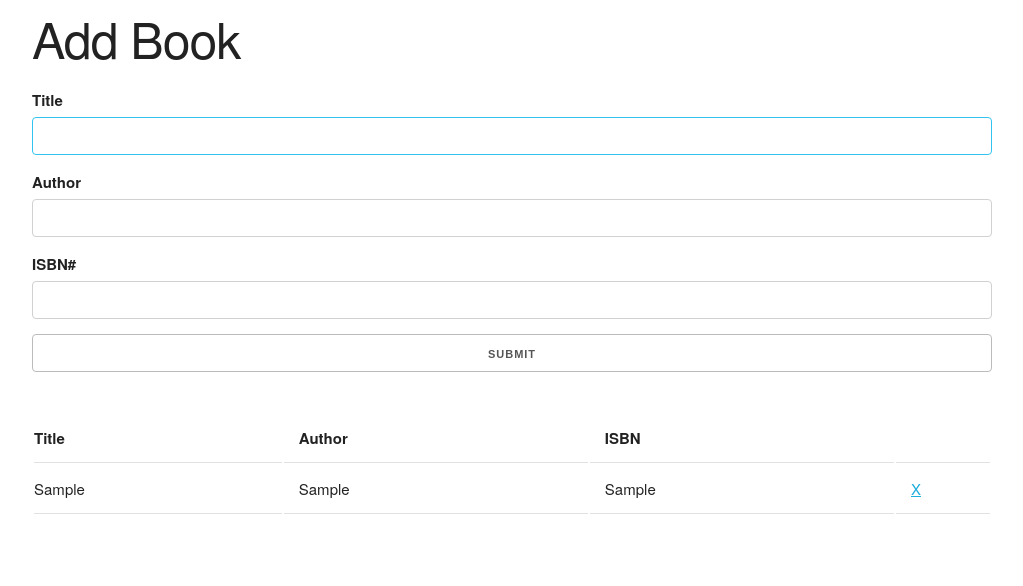
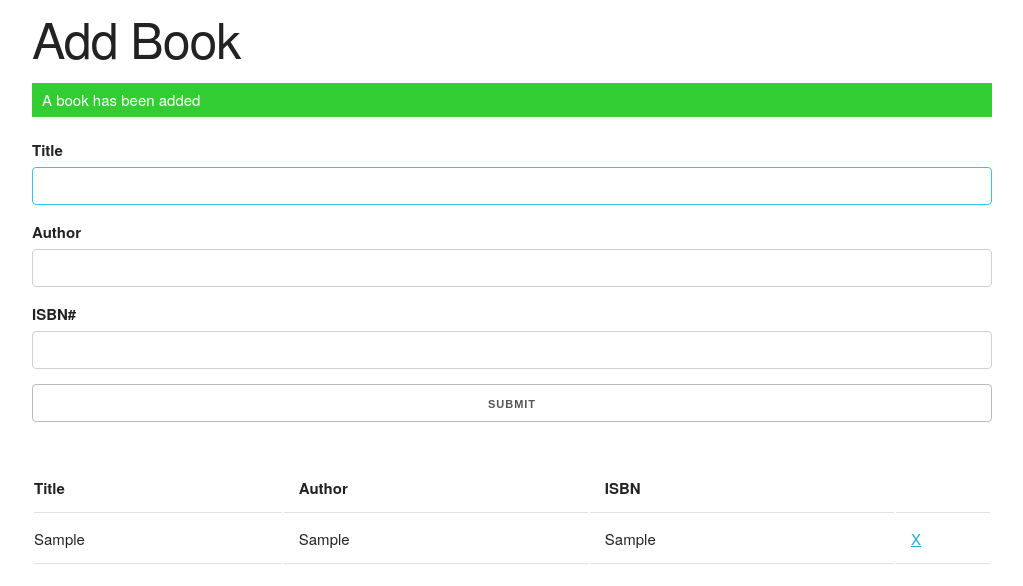
Before and after one commit to dankoknad/oop-book-list-project-es6, a plain HTML site: page index.html in a window 1280 px wide. Both pictures are taken after typing "Sample", "Sample", "Sample" into the empty fields and a click on the input "Submit". Shown: the whole page, without its empty margins (128-1151 px from the left). Drawn offline with nearby package versions, Linux system fonts and the light colour scheme.

Commit message:
adding "showAlert" prototype to UI constructor

```diff
--- a/css/index.css
+++ b/css/index.css
@@ -1,12 +1,20 @@
+h1 {
+  margin-bottom: 70px;
+}
+
 .success,
 .error {
+  position: absolute;
+  top: 70px;
+  left: 0;
+  right: 0;
   color: #fff;
-  padding: 5px;
+  padding: 5px 10px;
   margin: 5px 0 15px 0;
 }
 
 .success {
-  background: #0f0;
+  background: #32CD32;
 }
 
 .error {
--- a/index.html
+++ b/index.html
@@ -11,7 +11,7 @@
 </head>
 
 <body>
-  <div class="container">
+  <div class="container" id="container">
     <h1>Add Book</h1>
     <form id="book-form">
       <div>
--- a/js/index.js
+++ b/js/index.js
@@ -1,4 +1,5 @@
-var formEl = document.getElementById('book-form'),
+var containerEl = document.getElementById('container'),
+  formEl = document.getElementById('book-form'),
   titleInputEl = document.getElementById('title'),
   authorInputEl = document.getElementById('author'),
   isbnInputEl = document.getElementById('isbn'),
@@ -41,6 +42,18 @@ UI.prototype.clearFields = function() {
   titleInputEl.focus()
 }
 
+UI.prototype.showAlert = function(msg, className) {
+  var divEl = document.createElement('div')
+
+  divEl.innerHTML = msg
+  divEl.className = 'alert ' + className
+
+  containerEl.insertBefore(divEl, formEl)
+  setTimeout(function() {
+    document.querySelector('.alert').remove()
+  }, 3000)
+}
+
 // Event Listeners
 
 formEl.addEventListener('submit', function(e) {
@@ -59,10 +72,14 @@ formEl.addEventListener('submit', function(e) {
 
   // validate
   if (!title || !author || !isbn) {
-    console.log('something is wrong!!')
+    // error alert
+    ui.showAlert('Please fill all form fields', 'error')
   } else {
     // add book to list
     ui.addBook(book)
+
+    // success alert
+    ui.showAlert('A book has been added', 'success')
 
     // clear form fields
     ui.clearFields()
```
